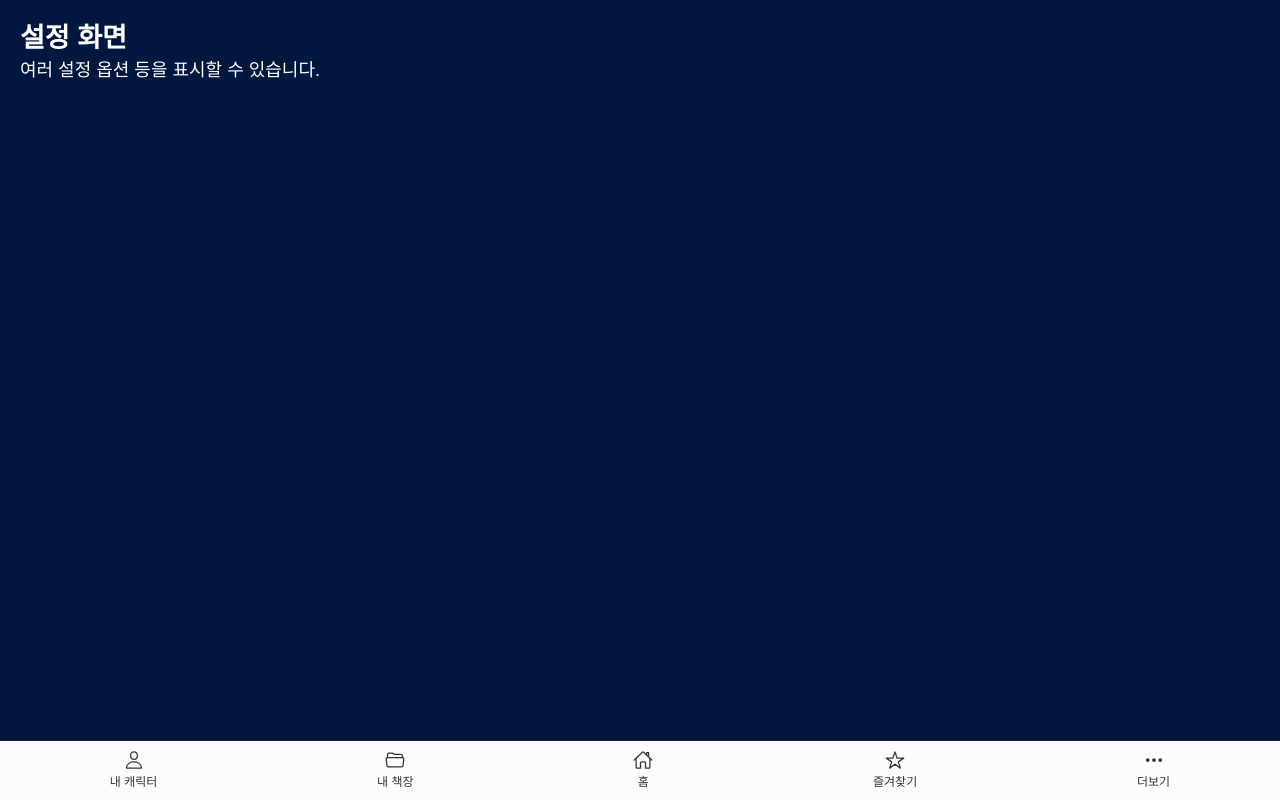
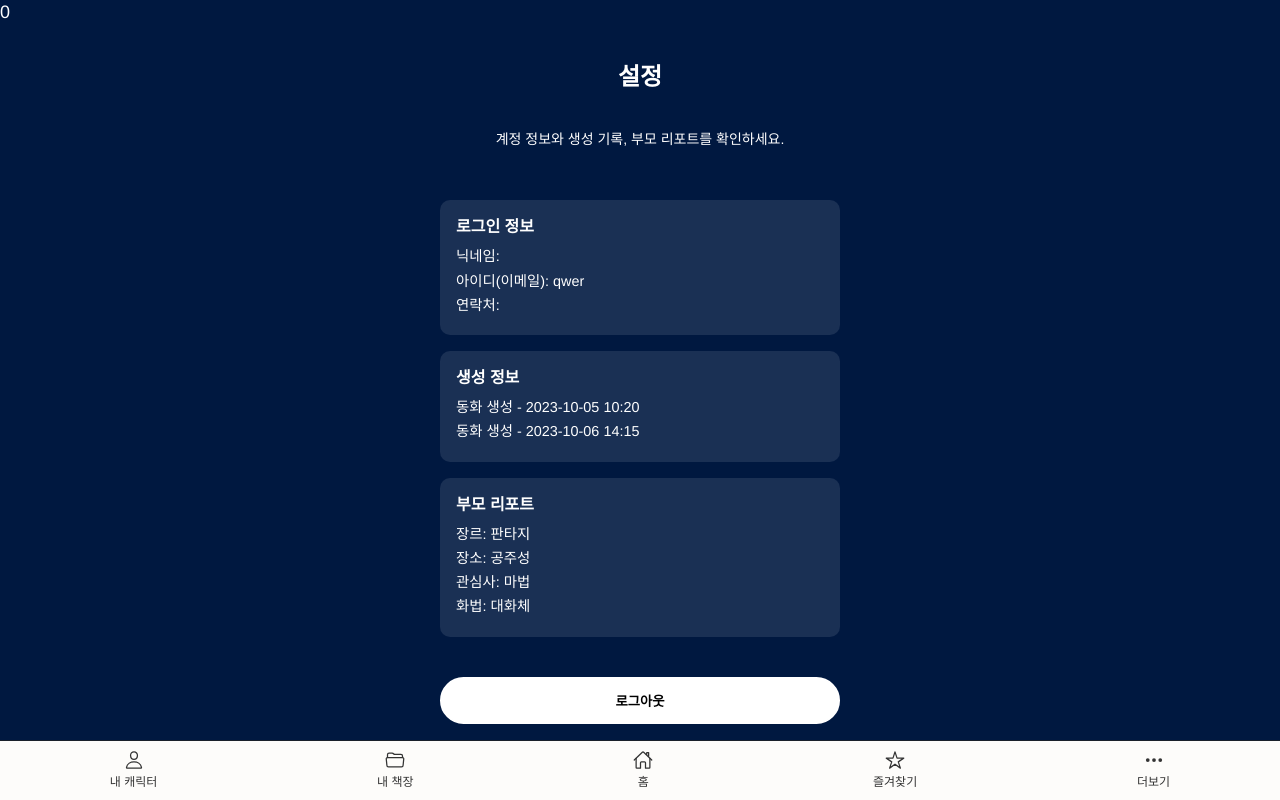
Before and after one commit to BookEatingBoogie/front, a React (Create React App) app: page /settings in a window 1280 px wide. Built offline with nearby package versions, Linux system fonts and the light colour scheme.

Commit message:
사진 전송 백엔드 연결, settingscreen 작업중

```diff
--- a/src/recoil/atoms.js
+++ b/src/recoil/atoms.js
@@ -63,7 +63,7 @@ export const storyInfoState = atom({
 export const userInfoState = atom({
   key: 'userInfo',
   default: [{
-    id: '',
+    id: 'qwer',
     password: '',
     nickname: '',
     pNumber: '',
--- a/src/screens/CharacterCreationScreen.js
+++ b/src/screens/CharacterCreationScreen.js
@@ -1,6 +1,5 @@
 import React, { useState, useRef } from 'react';
 import { useRecoilState } from 'recoil';
-// 캐릭터 정보 atom (여기서는 characterInfoState 사용)
 import { characterInfoState } from '../recoil/atoms';
 import { useNavigate } from 'react-router-dom';
 import BaseScreenLayout from '../components/BaseScreenLayout';
@@ -25,15 +24,29 @@ const CharacterCreationScreen = () => {
     }
   };
 
-  // 파일 선택 완료 -> 선택된 파일의 URL을 생성해서, 캐릭터 정보의 img 업데이트 후 confirm 화면으로 이동
-  const handleFileChange = (e) => {
+  // 파일 선택 완료 -> 선택된 파일을 지정된 엔드포인트로 전송
+  const handleFileChange = async (e) => {
     const file = e.target.files && e.target.files[0];
     if (!file) return;
-    // 로컬 미리보기를 위한 blob URL 생성 (실제 백엔드 연결 시 API 호출로 대체 가능)
-    const imageUrl = URL.createObjectURL(file);
-    console.log('생성된 이미지 URL:', imageUrl);
 
-    // characterInfoState의 첫 번째 캐릭터 정보 업데이트 (함수형 업데이트 사용)
+    try {
+      // FormData에 파일 추가 (파일명은 "hello.jpeg"로 강제 지정)
+      const formData = new FormData();
+      formData.append('image', file, 'hello.jpeg');
+
+      // 지정된 엔드포인트로 파일 전송 (POST 요청, no-cors 모드 적용)
+      await fetch('https://queries-automatically-neck-been.trycloudflare.com/upload/image?filename=hello.jpeg', {
+        method: 'POST',
+        mode: 'no-cors',
+        body: formData,
+      });
+
+      // no-cors 모드에서는 응답이 opaque하기 때문에 업로드 성공 여부를 직접 확인할 수 없음
+      // 업로드가 정상적으로 진행되었다고 가정하고, S3에 저장될 파일 URL(혹은 해당 서버의 파일 URL)을 지정합니다.
+      const imageUrl = 'https://queries-automatically-neck-been.trycloudflare.com/hello.jpeg';
+      console.log('업로드 성공, 이미지 URL:', imageUrl);
+
+      // characterInfoState의 첫 번째 캐릭터 정보 업데이트 (이미지 URL 반영)
       setCharacterInfo(prev => {
         const updated = prev.length > 0
           ? [{ ...prev[0], img: imageUrl }, ...prev.slice(1)]
@@ -52,6 +65,9 @@ const CharacterCreationScreen = () => {
         return updated;
       });
       navigate('/confirm'); // ConfirmCharacterScreen으로 이동
+    } catch (error) {
+      console.error('파일 업로드 중 오류:', error);
+    }
   };
 
   // "눌러서 말하기" 버튼 -> 음성 입력 (여기서는 단순히 confirm 화면으로 이동)
--- a/src/screens/SettingsScreen.js
+++ b/src/screens/SettingsScreen.js
@@ -1,12 +1,128 @@
 import React from 'react';
+import { useRecoilValue } from 'recoil';
+import styled from 'styled-components';
+import BaseScreenLayout from '../components/BaseScreenLayout';
+import { userInfoState } from '../recoil/atoms';
+import RoundedButton from '../components/RoundedButton'; // 재활용 가능 버튼 컴포넌트
 
-function SettingsScreen() {
+const Container = styled.div`
+  display: flex;
+  flex-direction: column;
+  gap: 1rem;
+  text-align: left;
+  width: 100%;
+  max-width: 400px;
+  margin: 0 auto;
+`;
+
+const Block = styled.div`
+  background-color: rgba(255, 255, 255, 0.1);
+  padding: 1rem;
+  border-radius: 10px;
+  color: #fff;
+`;
+
+const BlockTitle = styled.h3`
+  font-size: 1rem;
+  margin-bottom: 0.5rem;
+`;
+
+const BlockItem = styled.div`
+  font-size: 0.9rem;
+  margin-bottom: 0.25rem;
+`;
+
+const ButtonContainer = styled.div`
+  display: flex;
+  flex-direction: column;
+  gap: 0.5rem;
+  margin-top: 1.5rem;
+`;
+
+export default function SettingScreen() {
+  // Recoil에서 사용자 정보 가져오는 예시
+  const userInfo = useRecoilValue(userInfoState);
+  const currentUser = userInfo[0] || {
+    id: 'sampleId',
+    nickname: '홍길동',
+    pNumber: '010-0000-0000',
+  };
+
+  // 예시 데이터 (실제로는 서버나 Recoil 상태에서 불러옴)
+  const creationLogs = [
+    { title: '동화 생성', date: '2023-10-05', time: '10:20' },
+    { title: '동화 생성', date: '2023-10-06', time: '14:15' },
+  ];
+
+  const parentReports = [
+    { title: '장르', content: '판타지' },
+    { title: '장소', content: '공주성' },
+    { title: '관심사', content: '마법' },
+    { title: '화법', content: '대화체' },
+  ];
+
+  const handleLogout = () => {
+    // 로그아웃 로직 (예: 토큰 삭제, 페이지 리다이렉트 등)
+    console.log('로그아웃 버튼 클릭');
+  };
+
+  const handleDeleteAccount = () => {
+    // 회원탈퇴 로직
+    console.log('회원탈퇴 버튼 클릭');
+  };
+
   return (
-    <div style={{ padding: 20 }}>
-      <h2>설정 화면</h2>
-      <p>여러 설정 옵션 등을 표시할 수 있습니다.</p>
-    </div>
+    <BaseScreenLayout
+      title="설정"
+      subTitle="계정 정보와 생성 기록, 부모 리포트를 확인하세요."
+      imageSrc={null}
+      progressText=""
+      progressCurrent={0}
+      progressTotal={0}
+    >
+      <Container>
+        {/* 로그인 정보 블록 */}
+        <Block>
+          <BlockTitle>로그인 정보</BlockTitle>
+          <BlockItem>닉네임: {currentUser.nickname}</BlockItem>
+          <BlockItem>아이디(이메일): {currentUser.id}</BlockItem>
+          <BlockItem>연락처: {currentUser.pNumber}</BlockItem>
+        </Block>
+
+        {/* 생성 정보(생성 로그) 블록 */}
+        <Block>
+          <BlockTitle>생성 정보</BlockTitle>
+          {creationLogs.map((log, idx) => (
+            <BlockItem key={idx}>
+              {log.title} - {log.date} {log.time}
+            </BlockItem>
+          ))}
+        </Block>
+
+        {/* 부모 리포트 블록 (스크립트, 통계) */}
+        <Block>
+          <BlockTitle>부모 리포트</BlockTitle>
+          {parentReports.map((report, idx) => (
+            <BlockItem key={idx}>
+              {report.title}: {report.content}
+            </BlockItem>
+          ))}
+        </Block>
+
+        {/* 로그아웃 / 회원탈퇴 버튼 */}
+        <ButtonContainer>
+          <RoundedButton onClick={handleLogout}>
+            로그아웃
+          </RoundedButton>
+          <RoundedButton
+            onClick={handleDeleteAccount}
+            bgColor="#ff4d4d"  // 위험 동작이므로 붉은색 계열 예시
+            borderColor="#ff4d4d"
+          >
+            회원탈퇴
+          </RoundedButton>
+        </ButtonContainer>
+      </Container>
+    </BaseScreenLayout>
   );
 }
-
-export default SettingsScreen;
```
Lines whose indentation alone changed are shown as unchanged.
